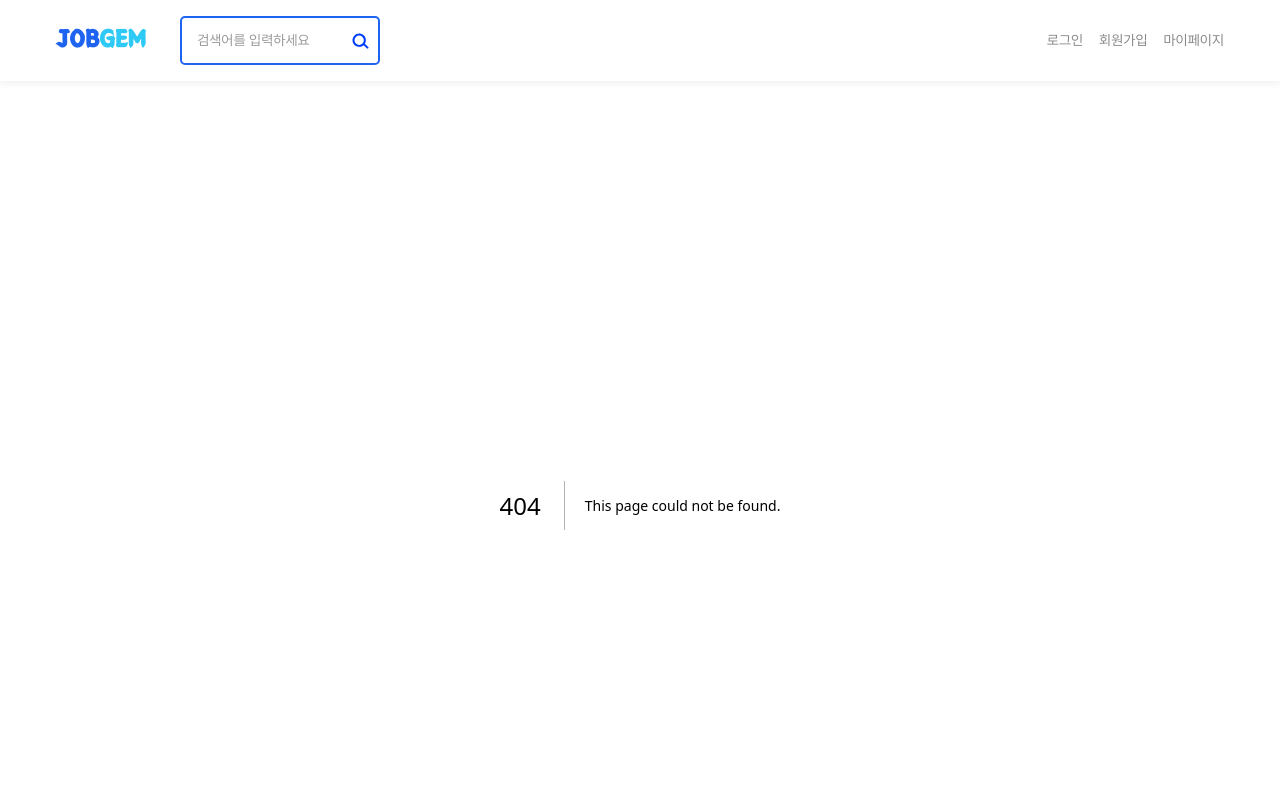
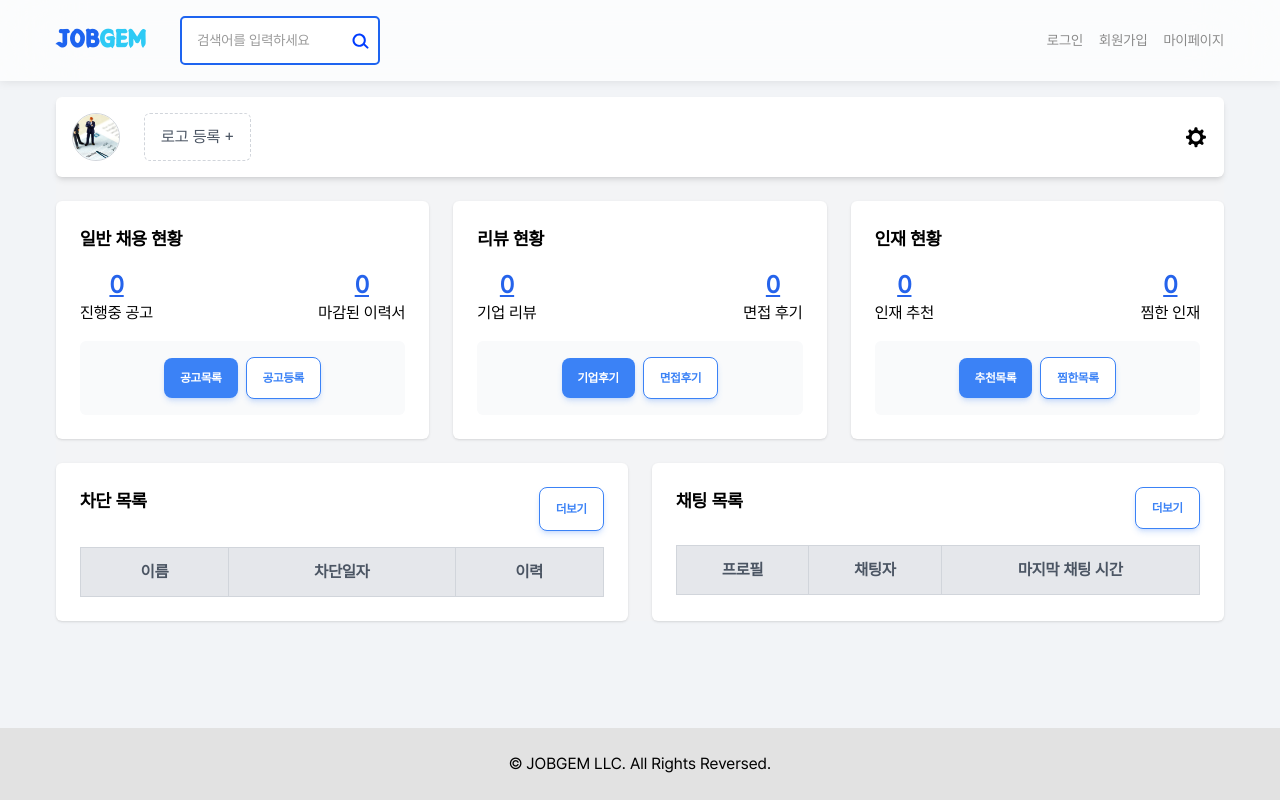
Before and after one commit to wjddl5/jobgem_FE, a Next.js app: page /company in a window 1280 px wide. Before the commit this address had no page. Shown: the top 800 px of the page. Built offline with nearby package versions, Linux system fonts and the light colour scheme.

Commit message:
Feat : 기업-인재 추천목록

```diff
--- /dev/null
+++ b/src/app/company/page.js
@@ -0,0 +1,103 @@
+'use client'
+
+import React from 'react';
+import Button from "@/components/button/Button";
+import {DiAptana} from "react-icons/di";
+import IconButton from "@/components/button/IconButton";
+import Image from "next/image";
+import Table from "@/components/table/Table";
+
+function Page() {
+    return (
+        <>
+            <div className="bg-gray-100">
+                <div className="flex items-center justify-between p-4 bg-white rounded-md shadow-md">
+                    <div className="flex gap-6">
+                        <Image src="/img/1.jpg" width='100' height='100' alt="등록된 로고"
+                               className="w-12 h-12 rounded-full object-cover border border-gray-300"/>
+                        <button
+                            className="flex items-center border border-dashed border-gray-300 px-4 py-2 rounded-md hover:bg-gray-50">
+                            <span className="text-gray-600">로고 등록 +</span>
+                        </button>
+                    </div>
+                    <div className="hover:rotate-90 transition duration-200 ease-in-out">
+                        <IconButton><DiAptana/></IconButton>
+                    </div>
+                </div>
+                <div className="grid grid-cols-1 md:grid-cols-3 gap-6 mt-6">
+                    <div className="bg-white p-6 rounded-md shadow">
+                        <h2 className="text-lg font-bold mb-4">일반 채용 현황</h2>
+                        <div className="flex justify-between mb-4">
+                            <div>
+                                <p className="text-2xl font-bold text-blue-600 underline text-center">0</p>
+                                <p>진행중 공고</p>
+                            </div>
+                            <div>
+                                <p className="text-2xl font-bold text-blue-600 underline text-center">0</p>
+                                <p>마감된 이력서</p>
+                            </div>
+                        </div>
+                        <div className="bg-gray-50 p-4 rounded-md flex items-center justify-center gap-2">
+                            <Button text={'공고목록'} type={'submit'}/>
+                            <Button text={'공고등록'}/>
+                        </div>
+                    </div>
+
+                    <div className="bg-white p-6 rounded-md shadow">
+                        <h2 className="text-lg font-bold mb-4">리뷰 현황</h2>
+                        <div className="flex justify-between mb-4">
+                            <div>
+                                <p className="text-2xl font-bold text-blue-600 underline text-center">0</p>
+                                <p>기업 리뷰</p>
+                            </div>
+                            <div>
+                                <p className="text-2xl font-bold text-blue-600 underline text-center">0</p>
+                                <p>면접 후기</p>
+                            </div>
+                        </div>
+                        <div className="bg-gray-50 p-4 rounded-md flex items-center justify-center gap-2">
+                            <Button text={'기업후기'} type={'submit'}/>
+                            <Button text={'면접후기'}/>
+                        </div>
+                    </div>
+                    <div className="bg-white p-6 rounded-md shadow">
+                        <h2 className="text-lg font-bold mb-4">인재 현황</h2>
+                        <div className="flex felx-co justify-between mb-4">
+                            <div>
+                                <p className="text-2xl font-bold text-blue-600 underline text-center">0</p>
+                                <p>인재 추천</p>
+                            </div>
+                            <div>
+                                <p className="text-2xl font-bold text-blue-600 underline text-center">0</p>
+                                <p>찜한 인재</p>
+                            </div>
+                        </div>
+                        <div className="bg-gray-50 p-4 rounded-md flex items-center justify-center gap-2">
+                            <Button text={'추천목록'} type={'submit'}/>
+                            <Button text={'찜한목록'}/>
+                        </div>
+                    </div>
+                </div>
+                <div className="grid grid-cols-1 md:grid-cols-2 gap-6 mt-6">
+                    <div className="bg-white p-6 rounded-md shadow">
+                        <div className='mb-4 flex justify-between'>
+                            <h2 className="text-lg font-bold mb-4">차단 목록</h2>
+                            <Button text={'더보기'}/>
+                        </div>
+                        <Table list={[{}]} headers={['이름', '차단일자', '이력']}/>
+                    </div>
+
+                    <div className="bg-white p-6 rounded-md shadow">
+                        <div className='mb-4 flex justify-between'>
+                            <h2 className="text-lg font-bold">채팅 목록</h2>
+                            <Button text={'더보기'} />
+                        </div>
+                        <Table list={[{}]} headers={['프로필', '채팅자', '마지막 채팅 시간']}/>
+                    </div>
+                </div>
+            </div>
+        </>
+    );
+}
+
+export default Page;
--- /dev/null
+++ b/src/app/company/talent/recommend/page.js
@@ -0,0 +1,40 @@
+'use client'
+
+import React from 'react';
+import Select from "@/components/form/Select";
+import Button from "@/components/button/Button";
+import Input from "@/components/form/Input";
+import Table from "@/components/table/Table";
+import UserCard from "@/components/card/UserCard";
+
+function Page() {
+    return (
+        <div className="bg-gray-100">
+            <div className="flex gap-3 mb-6">
+                <Input type="text"/>
+                <Select ar={['직무/스킬']} />
+                <Select ar={['지역']} />
+                <Select ar={['상세검색']} />
+                <Button text='검색' type='submit' />
+            </div>
+            <div>
+                <h2 className="text-xl font-semibold mb-4">TOP 인재</h2>
+                <div className="grid grid-cols-3 gap-4">
+                    {Array(9).fill().map((_, idx) => (
+                        <UserCard key={idx}/>
+                    ))}
+                </div>
+            </div>
+            <div className="mt-8">
+                <div className="mt-4 flex justify-between items-center mb-4">
+                    <span className="text-gray-600">전체 1,413,463 건</span>
+                </div>
+                <div className="overflow-x-auto">
+                    <Table headers={['이름', '경력', '직무', '지역', '학력']} list={[{}, {}, {}, {}, {}]} />
+                </div>
+            </div>
+        </div>
+    );
+}
+
+export default Page;
--- a/src/app/globals.css
+++ b/src/app/globals.css
@@ -20,7 +20,7 @@ body {
 main {
     max-width: 1200px;
     min-height: calc(100vh - 153px);
-    padding: 1.5rem;
+    padding: 1rem;
     margin:auto;
     box-sizing: border-box;
 }
--- a/src/components/button/Button.js
+++ b/src/components/button/Button.js
@@ -1,6 +1,6 @@
 import React from 'react';
 
-const baseButtonClasses = "middle center mr-4 rounded-lg py-3 px-6 text-xs font-bold uppercase shadow-md transition-all hover:shadow-lg focus:opacity-[0.85] focus:shadow-none active:opacity-[0.85] active:shadow-none disabled:pointer-events-none disabled:opacity-50 disabled:shadow-none";
+const baseButtonClasses = "middle center flex-shrink-0 rounded-lg py-3 px-4 text-xs font-bold uppercase shadow-md transition-all hover:shadow-lg focus:opacity-[0.85] focus:shadow-none active:opacity-[0.85] active:shadow-none disabled:pointer-events-none disabled:opacity-50 disabled:shadow-none";
 
 const Button = ({ text, type }) => {
     const buttonClasses = type === 'submit'
--- a/src/components/button/IconButton.js
+++ b/src/components/button/IconButton.js
@@ -3,7 +3,7 @@ import React from 'react'
 export default function IconButton({children}) {
     return (
         <button
-            className="middle size-6 text-2xl none center mr-4 flex items-center justify-center rounded-lg font-bold uppercase text-black disabled:pointer-events-none disabled:opacity-50 disabled:shadow-none"
+            className="middle size-6 text-2xl none center flex items-center justify-center rounded-lg font-bold uppercase text-black disabled:pointer-events-none disabled:opacity-50 disabled:shadow-none"
         >{children}
         </button>
     )
--- /dev/null
+++ b/src/components/card/UserCard.js
@@ -0,0 +1,26 @@
+import React from 'react';
+
+function UserCard({key }) {
+    return (
+        <div key={key} className="p-4 bg-white rounded-md shadow-md">
+            <div className="flex items-center mb-4">
+                <div className="w-12 h-12 bg-gray-200 rounded-full flex items-center justify-center">
+                    <span className="text-gray-400 text-2xl">👤</span>
+                </div>
+                <div className="ml-4">
+                    <h3 className="text-lg font-semibold">최OO (만 54세)</h3>
+                    <p className="text-blue-500">29년 2개월</p>
+                </div>
+            </div>
+            <p className="text-gray-700 mb-2">경영지원팀 부장(구 2공장)</p>
+            <div className="flex flex-wrap gap-2 mb-2">
+                {['CFO', '경리회계', '재무', 'Excel', 'PowerPoint', 'OA'].map((skill, i) => (
+                    <span key={i} className="px-2 py-1 bg-gray-100 text-sm rounded-md">{skill}</span>
+                ))}
+            </div>
+            <p className="text-gray-500 text-sm"># 다른 기업이 많이 찾는</p>
+        </div>
+    );
+}
+
+export default UserCard;
```
